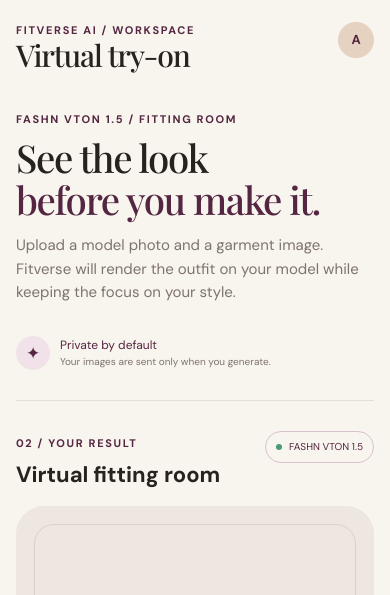
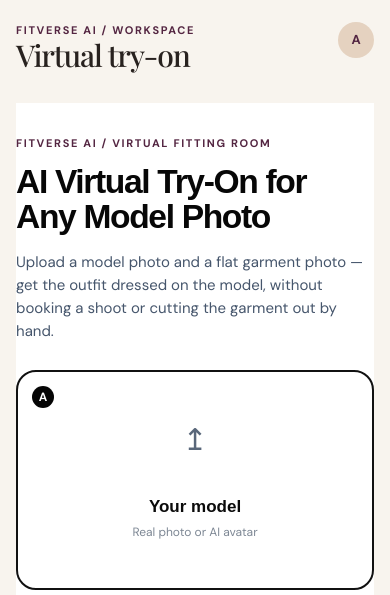
Before and after one commit to Haditech2/fitverse, a Django app: page /tryon/ in a window 390 px wide. Shown: the top 595 px of the page. Run offline with Django 5.2, Linux system fonts and the light colour scheme; data comes from the database, SQL or seed files in the repository.

Commit message:
Integrate Gemini AI and restore try-on design
Co-authored-by: Copilot <223556219+Copilot@users.noreply.github.com>

```diff
--- a/fitverse_app/views.py
+++ b/fitverse_app/views.py
@@ -1,12 +1,14 @@
 import json
 from django.shortcuts import render, get_object_or_404, redirect
 from django.http import JsonResponse
+from django.conf import settings
 from django.views.decorators.csrf import csrf_exempt
 from django.contrib.auth import authenticate, login, logout
 from django.contrib.auth.models import User
 from django.db.models import Q
 from .models import Category, Design, UserMeasurement, SavedLook, Favorite, VirtualTryOn
 from .services.fashn_vton import FashnVtonError, generate_try_on
+from .services.gemini_ai import GeminiError, generate_stylist_response, generate_try_on as generate_gemini_try_on
 
 def get_session_key(request):
     if not request.session.session_key:
@@ -230,6 +232,18 @@ def api_stylist_chat(request):
             'stylingAdvice': d.styling_advice,
         })
 
+    if getattr(settings, 'AI_PROVIDER', 'gemini') == 'gemini' and getattr(settings, 'GEMINI_API_KEY', ''):
+        try:
+            advice, looks = generate_stylist_response(
+                message=data.get('message', '').strip(),
+                occasion=occasion,
+                style=style_direction,
+                budget=budget,
+                catalog=looks,
+            )
+        except GeminiError as exc:
+            return JsonResponse({'error': str(exc)}, status=503)
+
     return JsonResponse({
         'advice': advice,
         'looks': looks,
@@ -264,17 +278,24 @@ def api_vton_tryon(request):
         return JsonResponse({'error': 'Select a garment before generating a try-on.'}, status=400)
 
     try:
-        result_image = generate_try_on(
-            person_image=person_image,
-            garment_image=garment_image,
-            category=category,
-            garment_photo_type=request.POST.get('garment_photo_type', 'model'),
-            num_timesteps=30,
-            guidance_scale=1.5,
-            seed=42,
-            segmentation_free=True,
-        )
-    except FashnVtonError as exc:
+        if getattr(settings, 'AI_PROVIDER', 'gemini') == 'gemini' and getattr(settings, 'GEMINI_API_KEY', ''):
+            result_image = generate_gemini_try_on(
+                person_image=person_image,
+                garment_image=garment_image,
+                category=category,
+            )
+        else:
+            result_image = generate_try_on(
+                person_image=person_image,
+                garment_image=garment_image,
+                category=category,
+                garment_photo_type=request.POST.get('garment_photo_type', 'model'),
+                num_timesteps=30,
+                guidance_scale=1.5,
+                seed=42,
+                segmentation_free=True,
+            )
+    except (FashnVtonError, GeminiError) as exc:
         return JsonResponse({'error': str(exc)}, status=503)
 
     tryon = VirtualTryOn.objects.create(
--- a/requirements.txt
+++ b/requirements.txt
@@ -1,2 +1,3 @@
 django>=5.2,<7.0
 gradio_client>=1.13,<2.0
+google-genai>=1.0,<2.0
--- a/static/assets/styles.css
+++ b/static/assets/styles.css
@@ -188,3 +188,54 @@
   .mobile-studio-switch{display:flex}
   .studio-chat,.studio-tryon{min-height:auto}
 }
+
+/* Screenshot-inspired dedicated Try-On landing layout */
+.tryon-page-redesign{max-width:1180px;background:#fff;margin:0 auto;padding:0;overflow:hidden}
+.tryon-redesign-grid{display:grid;grid-template-columns:minmax(430px,.98fr) minmax(420px,1.02fr);min-height:650px}
+.tryon-redesign-copy{padding:42px 38px 28px 0}
+.tryon-redesign-copy h2{font-family:Arial,sans-serif;font-size:clamp(2.1rem,3.8vw,3.35rem);font-weight:700;letter-spacing:-.04em;line-height:1.04;margin:10px 0 16px;color:#070707}
+.tryon-redesign-copy h2 em{font-style:normal}
+.tryon-redesign-copy>p{max-width:500px;color:#46566c;font-size:15px;line-height:1.55;margin-bottom:26px}
+.tryon-redesign-copy .tryon-upload-grid{gap:7px}
+.tryon-redesign-copy .tryon-upload-card{height:282px;border:1px dashed #cbd2dc;border-radius:20px;background:#fff;position:relative;display:flex;flex-direction:column;align-items:center;justify-content:center;text-align:center;padding:20px;overflow:hidden;cursor:pointer}
+.tryon-redesign-copy .tryon-upload-card.selected{border:2px solid #111}
+.tryon-redesign-copy .tryon-letter{position:absolute;left:14px;top:14px;width:22px;height:22px;border-radius:50%;background:#050505;color:#fff;font-size:12px;font-weight:700;display:grid;place-items:center}
+.tryon-redesign-copy .tryon-card-icon{font-size:0;margin:0}
+.tryon-redesign-copy .tryon-card-icon:before{content:'↥';font-size:30px;color:#59677a}
+.tryon-redesign-copy .tryon-upload-card strong{font-family:Arial,sans-serif;font-size:17px;color:#0b0b0b;margin-top:30px}
+.tryon-redesign-copy .tryon-upload-card small{color:#7d8794;font-size:12px}
+.tryon-redesign-copy .tryon-upload-card input{display:none}
+.tryon-redesign-copy .tryon-upload-card img{display:none;position:absolute;inset:0;width:100%;height:100%;object-fit:cover;background:#fff}
+.tryon-redesign-copy .tryon-upload-card img[style*="block"]{display:block}
+.tryon-redesign-hint{margin:10px 0;text-align:center;border-radius:28px;padding:13px;background:#e4e6ea;color:#667486}
+.tryon-redesign-hint span{font-size:22px;vertical-align:-2px;margin-right:8px}
+.tryon-redesign-copy .tryon-generate-button{width:100%;border-radius:28px;background:#e4e6ea;color:#667486;padding:15px;font-size:14px}
+.tryon-redesign-copy .tryon-generate-button:hover{background:#d7dae0;color:#222;transform:none}
+.tryon-redesign-copy .tryon-generate-button span{font-size:20px}
+.tryon-trust-row{display:flex;flex-wrap:wrap;gap:12px 20px;border-top:1px solid #dfe3e8;margin-top:28px;padding-top:16px;color:#1c2736;font-size:12px}
+.tryon-catalog{margin-top:22px;padding:16px;display:none}
+.tryon-redesign-art{position:relative;min-height:650px;background:#f6f5f2;border-radius:0 0 28px 28px;overflow:hidden}
+.tryon-art-main{position:absolute;left:11%;top:12px;width:65%;height:570px;border-radius:30px;overflow:hidden;background:#e8e4dc;box-shadow:0 2px 8px #00000012}
+.tryon-art-main>img{width:100%;height:100%;object-fit:cover}
+.tryon-art-label{position:absolute;z-index:2;top:18px;left:20px;border-radius:20px;background:#fff;color:#5e6876;padding:7px 12px;font-size:10px;letter-spacing:.1em;font-weight:700}
+.tryon-redesign-art .tryon-result-copy{position:absolute;z-index:2;left:20px;right:20px;top:45%;text-align:center;display:flex;flex-direction:column;align-items:center;color:#152033}
+.tryon-redesign-art .tryon-result-copy small{color:#59677a;margin-top:7px}
+.tryon-art-card,.tryon-art-garment{position:absolute;z-index:3;overflow:hidden;background:#eee;border:4px solid #fff;border-radius:19px;box-shadow:0 8px 18px #3a302522}
+.tryon-art-card img,.tryon-art-garment img{width:100%;height:100%;object-fit:cover}
+.tryon-art-card-top{right:4%;top:72px;width:28%;height:190px;transform:rotate(-4deg)}
+.tryon-art-card-bottom{right:7%;top:285px;width:27%;height:190px;transform:rotate(5deg)}
+.tryon-art-garment{left:16%;bottom:28px;width:22%;height:135px}
+.tryon-art-garment span{position:absolute;z-index:2;right:-14px;top:45%;width:30px;height:30px;background:#fff;border-radius:50%;display:grid;place-items:center;color:#9a8d7f;font-size:24px}
+@media(max-width:850px){.tryon-redesign-grid{grid-template-columns:1fr}.tryon-redesign-copy{padding:28px 0}.tryon-redesign-art{min-height:520px}.tryon-art-main{height:450px}.tryon-art-card-top{top:50px}.tryon-art-card-bottom{top:245px}}
+@media(max-width:480px){.tryon-redesign-copy .tryon-upload-card{height:220px}.tryon-redesign-art{min-height:400px}.tryon-art-main{left:7%;width:78%;height:360px}.tryon-art-card-top{width:30%;height:130px}.tryon-art-card-bottom{width:28%;height:130px;top:205px}.tryon-art-garment{left:12%;width:27%;height:95px}}
+
+/* Keep the desktop workspace navigation fixed while page content scrolls. */
+@media(min-width:761px){
+  .app-shell{display:block;min-height:100vh}
+  .sidebar{position:fixed;inset:0 auto 0 0;width:225px;height:100vh;overflow-y:auto;z-index:30}
+  .app-main{margin-left:225px;min-height:100vh}
+}
+@media(min-width:761px) and (max-width:1050px){
+  .sidebar{width:190px}
+  .app-main{margin-left:190px}
+}
--- a/templates/tryon.html
+++ b/templates/tryon.html
@@ -4,22 +4,12 @@
 {% block page_title %}Virtual try-on{% endblock %}
 
 {% block content %}
-<section class="tryon-page" id="dedicated-tryon">
-  <div class="tryon-intro">
-    <div>
-      <div class="eyebrow">FASHN VTON 1.5 / FITTING ROOM</div>
-      <h2>See the look<br><em>before you make it.</em></h2>
-      <p>Upload a model photo and a garment image. Fitverse will render the outfit on your model while keeping the focus on your style.</p>
-    </div>
-    <div class="tryon-intro-note">
-      <span class="intro-icon">✦</span>
-      <span>Private by default<br><small>Your images are sent only when you generate.</small></span>
-    </div>
-  </div>
-
-  <div class="tryon-workspace">
-    <section class="tryon-input-column">
-      <div class="tryon-step-heading"><span>01</span><div><strong>Set up your look</strong><small>Choose the two images FASHN needs.</small></div></div>
+<section class="tryon-page tryon-page-redesign" id="dedicated-tryon">
+  <div class="tryon-redesign-grid">
+    <div class="tryon-redesign-copy">
+      <span class="eyebrow">FITVERSE AI / VIRTUAL FITTING ROOM</span>
+      <h2>AI Virtual Try-On for<br><em>Any Model Photo</em></h2>
+      <p>Upload a model photo and a flat garment photo — get the outfit dressed on the model, without booking a shoot or cutting the garment out by hand.</p>
 
       <div class="tryon-upload-grid">
         <label class="tryon-upload-card selected" for="dedicated-person-upload">
@@ -40,7 +30,13 @@
         </label>
       </div>
 
-      <div class="tryon-upload-hint" id="dedicated-garment-status"><span>＋</span> Select a catalog design below or upload your own garment.</div>
+      <div class="tryon-upload-hint tryon-redesign-hint" id="dedicated-garment-status"><span>＋</span> Select a catalog design below or upload your own garment.</div>
+      <button type="button" class="tryon-generate-button" onclick="runDedicatedTryOn()"><span>♧</span> Add both photos to generate</button>
+      <div id="tryon-status" class="tryon-status" style="display:none" aria-live="polite"></div>
+
+      <div class="tryon-trust-row">
+        <span>✓ Free to try</span><span>✓ No login</span><span>✓ 1 free task daily</span><span>✓ HD output</span><span>✓ Runs in the browser</span>
+      </div>
 
       <div class="tryon-catalog panel">
         <div class="panel-head">
@@ -56,34 +52,11 @@
           {% endfor %}
         </div>
       </div>
+    </div>
 
-      <div class="tryon-options">
-        <div class="field">
-          <label for="vton-category-select">Garment category</label>
-          <select id="vton-category-select">
-            <option value="one-pieces">One-pieces & sets</option>
-            <option value="tops">Tops & shirts</option>
-            <option value="bottoms">Trousers & skirts</option>
-          </select>
-        </div>
-        <div class="field">
-          <label for="fit-style">Preferred fit</label>
-          <select id="fit-style">
-            <option>Regular</option><option>Slim</option><option>Relaxed</option><option>Oversized</option>
-          </select>
-        </div>
-      </div>
-
-      <button type="button" class="tryon-generate-button" onclick="runDedicatedTryOn()">Generate my look <span>↗</span></button>
-      <div id="tryon-status" class="tryon-status" style="display:none" aria-live="polite"></div>
-    </section>
-
-    <section class="tryon-result-column">
-      <div class="tryon-result-header">
-        <div><span class="eyebrow">02 / YOUR RESULT</span><h3>Virtual fitting room</h3></div>
-        <span class="tryon-live-pill"><i></i> FASHN VTON 1.5</span>
-      </div>
-      <div class="tryon-result-stage">
+    <div class="tryon-redesign-art" aria-label="Virtual try-on examples">
+      <div class="tryon-art-main">
+        <div class="tryon-art-label">YOUR RESULT</div>
         <div class="tryon-result-copy">
           <span class="result-spark">✦</span>
           <strong id="tryon-stage-label">Your generated look will appear here</strong>
@@ -92,13 +65,27 @@
         <div class="preview-overlay" id="dedicated-vton-loader" style="display:none">
           <div class="spinner"></div><strong>Rendering your look</strong><small>FASHN VTON 1.5 is working...</small>
         </div>
-        <img id="user-photo-preview" alt="Virtual try-on result">
+        {% with first_design=preset_designs|first %}
+          <img id="user-photo-preview" src="{{ first_design.image_url }}" alt="Virtual try-on result">
+        {% endwith %}
       </div>
-      <div class="tryon-result-footer">
-        <span>Generated images are saved to your private wardrobe only when you choose Save.</span>
-        <button type="button" class="button small secondary" onclick="saveLook()">♡ Save look</button>
+      <div class="tryon-art-card tryon-art-card-top">
+        {% with second_design=preset_designs|slice:"1:2"|first %}
+          <img src="{{ second_design.image_url }}" alt="Fitverse outfit example">
+        {% endwith %}
       </div>
-    </section>
+      <div class="tryon-art-card tryon-art-card-bottom">
+        {% with third_design=preset_designs|slice:"2:3"|first %}
+          <img src="{{ third_design.image_url }}" alt="Fitverse styling example">
+        {% endwith %}
+      </div>
+      <div class="tryon-art-garment">
+        <span>＋</span>
+        {% with fourth_design=preset_designs|slice:"3:4"|first %}
+          <img src="{{ fourth_design.image_url }}" alt="Garment detail">
+        {% endwith %}
+      </div>
+    </div>
   </div>
 </section>
 {% endblock content %}
```
Also changed, not shown: fitverse_app/services/gemini_ai.py (added, +112 -0 lines), fitverse_core/settings.py (+20 -0 lines), README.md, 1 other file.
